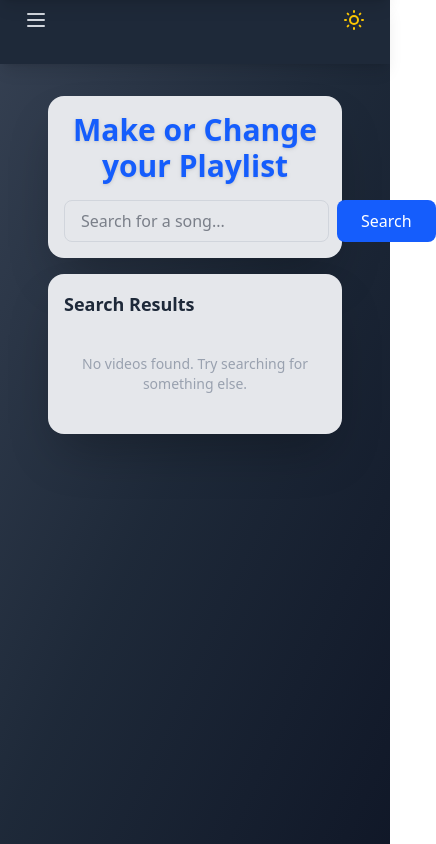
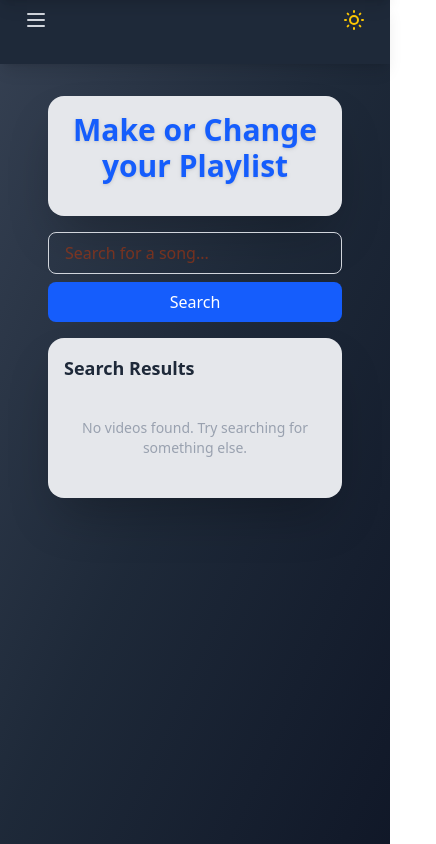
Before and after one commit to freddy24-7/YouTubeSearchMusicApp, a React (Vite) app: page / in a window 390 px wide. Shown: the whole page, 436 px wide, since content can reach past the window. Built offline with nearby package versions, Linux system fonts and the light colour scheme.

Commit message:
adding more responsiveness for mobile

```diff
--- a/src/components/SearchArea.tsx
+++ b/src/components/SearchArea.tsx
@@ -1,3 +1,73 @@
+// import { Card } from '../Card';
+// import { SearchBar } from './SearchBar';
+// import { SearchResults } from './SearchResults';
+// import { searchVideos, YouTubeVideo } from '../services/youtubeApi';
+//
+// interface SearchAreaProps {
+//   videos: YouTubeVideo[];
+//   setVideos: (videos: YouTubeVideo[]) => void;
+//   error: string | null;
+//   setError: (error: string | null) => void;
+//   isLoading: boolean;
+//   setIsLoading: (loading: boolean) => void;
+//   onVideoSelect: (video: YouTubeVideo) => void;
+// }
+//
+// export default function SearchArea({
+//                                      videos,
+//                                      setVideos,
+//                                      error,
+//                                      setError,
+//                                      isLoading,
+//                                      setIsLoading,
+//                                      onVideoSelect,
+//                                    }: SearchAreaProps) {
+//   const handleSearch = async (query: string) => {
+//     try {
+//       setError(null);
+//       setIsLoading(true);
+//       const results = await searchVideos(query);
+//       setVideos(results);
+//     } catch (err) {
+//       setError(
+//         err instanceof Error ? err.message : 'An error occurred while searching'
+//       );
+//       setVideos([]);
+//     } finally {
+//       setIsLoading(false);
+//     }
+//   };
+//
+//   return (
+//     <div className="max-w-2xl mx-auto px-4 sm:px-6 lg:px-8">
+//       <Card className="mb-4 sm:mb-8">
+//         <h1 className="text-3xl sm:text-4xl font-bold drop-shadow mb-4 sm:mb-6 text-center text-blue-600">
+//           Make or Change your Playlist
+//         </h1>
+//         <SearchBar onSearch={handleSearch} />
+//         {error && (
+//           <div className="mt-4 p-3 sm:p-4 rounded-lg bg-red-100 text-red-700 text-sm sm:text-base">
+//             {error}
+//           </div>
+//         )}
+//       </Card>
+//
+//       <Card>
+//         <h2 className="text-lg sm:text-xl font-semibold mb-3 sm:mb-4 text-gray-800">
+//           Search Results
+//         </h2>
+//         {isLoading ? (
+//           <div className="text-center py-6 sm:py-8">
+//             <div className="animate-spin rounded-full h-10 w-10 sm:h-12 sm:w-12 border-b-2 border-blue-600 mx-auto"></div>
+//           </div>
+//         ) : (
+//           <SearchResults videos={videos} onVideoSelect={onVideoSelect} />
+//         )}
+//       </Card>
+//     </div>
+//   );
+// }
+// SearchArea.tsx
 import { Card } from '../Card';
 import { SearchBar } from './SearchBar';
 import { SearchResults } from './SearchResults';
@@ -44,13 +114,23 @@ export default function SearchArea({
         <h1 className="text-3xl sm:text-4xl font-bold drop-shadow mb-4 sm:mb-6 text-center text-blue-600">
           Make or Change your Playlist
         </h1>
-        <SearchBar onSearch={handleSearch} />
+
+        {/* Desktop: Full SearchBar inside the card */}
+        <div className="hidden sm:block">
+          <SearchBar onSearch={handleSearch} />
+        </div>
+
         {error && (
           <div className="mt-4 p-3 sm:p-4 rounded-lg bg-red-100 text-red-700 text-sm sm:text-base">
             {error}
           </div>
         )}
       </Card>
+
+      {/* Mobile: SearchBar with button visible between cards */}
+      <div className="block sm:hidden mb-4">
+        <SearchBar onSearch={handleSearch} />
+      </div>
 
       <Card>
         <h2 className="text-lg sm:text-xl font-semibold mb-3 sm:mb-4 text-gray-800">
--- a/src/components/SearchBar.tsx
+++ b/src/components/SearchBar.tsx
@@ -1,3 +1,40 @@
+// import React, { useState } from 'react';
+//
+// interface SearchBarProps {
+//   onSearch: (query: string) => void;
+// }
+//
+// export function SearchBar({ onSearch }: SearchBarProps) {
+//   const [query, setQuery] = useState('');
+//
+//   const handleSubmit = (e: React.FormEvent) => {
+//     e.preventDefault();
+//     if (query.trim()) {
+//       onSearch(query.trim());
+//     }
+//   };
+//
+//   return (
+//     <form onSubmit={handleSubmit} className="w-full max-w-2xl">
+//       <div className="flex gap-2">
+//         <input
+//           type="text"
+//           value={query}
+//           onChange={(e) => setQuery(e.target.value)}
+//           placeholder="Search for a song..."
+//           className="flex-1 px-4 py-2 rounded-lg border border-gray-300 focus:outline-none focus:ring-2 focus:ring-blue-500"
+//         />
+//         <button
+//           type="submit"
+//           className="px-6 py-2 bg-blue-600 text-white rounded-lg hover:bg-blue-700 transition-colors"
+//         >
+//           Search
+//         </button>
+//       </div>
+//     </form>
+//   );
+// }
+// SearchBar.tsx
 import React, { useState } from 'react';
 
 interface SearchBarProps {
@@ -16,17 +53,27 @@ export function SearchBar({ onSearch }: SearchBarProps) {
 
   return (
     <form onSubmit={handleSubmit} className="w-full max-w-2xl">
-      <div className="flex gap-2">
+      <div className="flex flex-col sm:flex-row gap-2">
         <input
           type="text"
           value={query}
           onChange={(e) => setQuery(e.target.value)}
           placeholder="Search for a song..."
-          className="flex-1 px-4 py-2 rounded-lg border border-gray-300 focus:outline-none focus:ring-2 focus:ring-blue-500"
+          className="flex-1 px-4 py-2 rounded-lg border border-gray-300 focus:outline-none focus:ring-2 focus:ring-blue-500 text-orange-700"
         />
+
+        {/* Mobile button */}
         <button
           type="submit"
-          className="px-6 py-2 bg-blue-600 text-white rounded-lg hover:bg-blue-700 transition-colors"
+          className="block sm:hidden px-6 py-2 bg-blue-600 text-white rounded-lg hover:bg-blue-700 transition-colors"
+        >
+          Search
+        </button>
+
+        {/* Desktop button */}
+        <button
+          type="submit"
+          className="hidden sm:block px-6 py-2 bg-blue-600 text-white rounded-lg hover:bg-blue-700 transition-colors"
         >
           Search
         </button>
```
